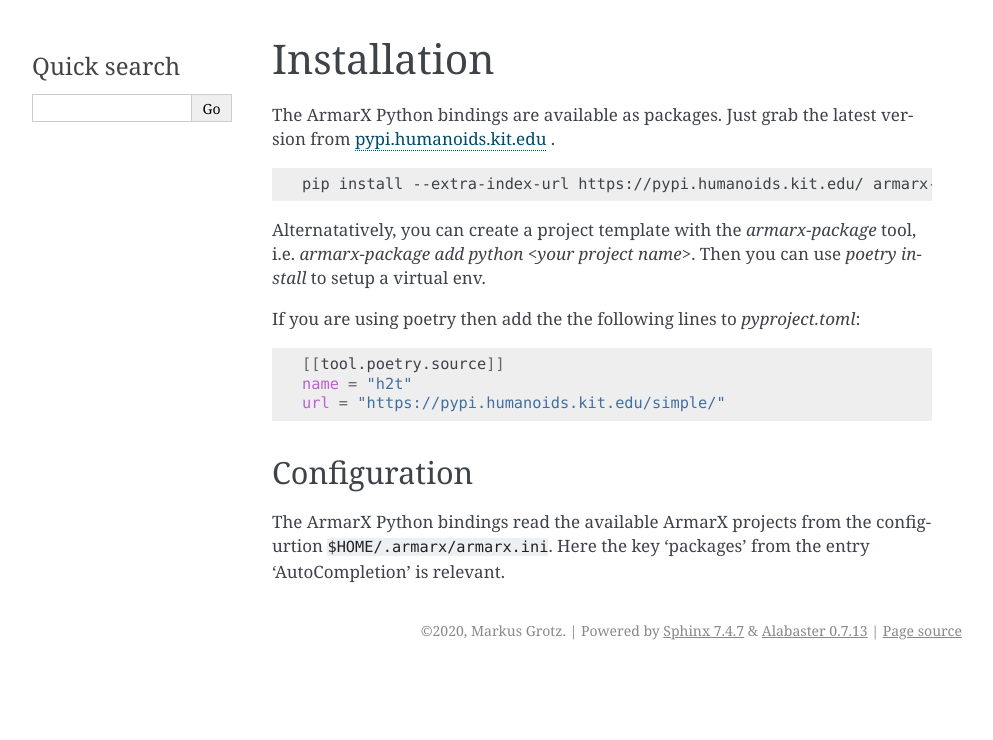
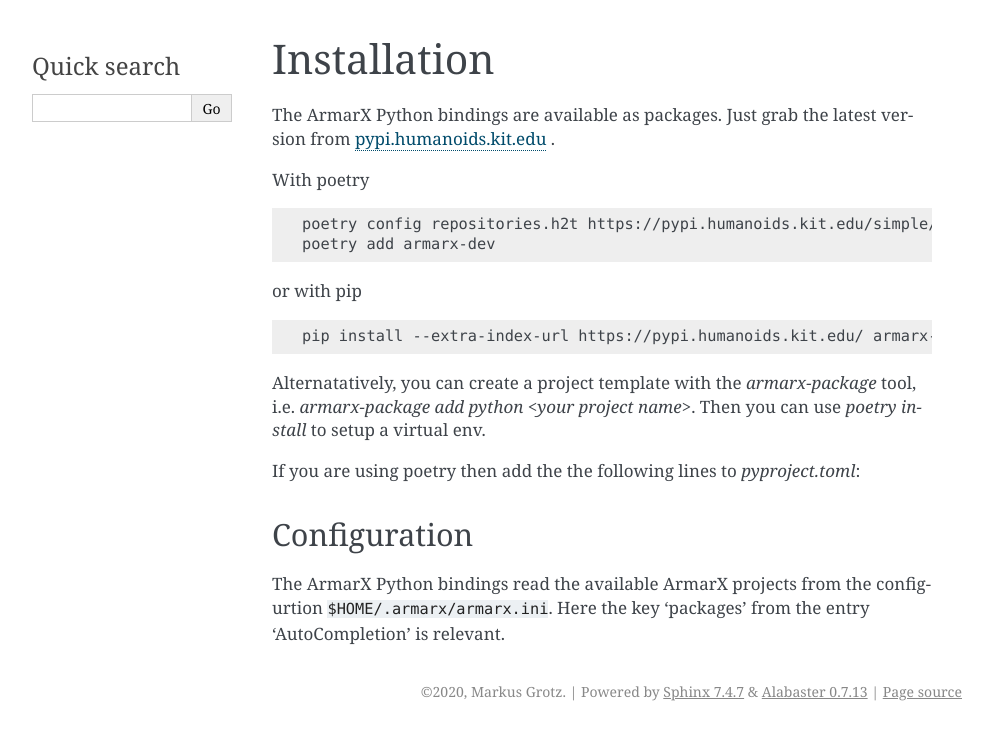
Before and after one commit to markusgrotz/python3-armarx, a Sphinx documentation site: the page built from docs/installation.rst, in a window 1280 px wide. Shown: the top 740 px of the page, without its empty margins (148-1141 px from the left). Built offline with Sphinx 7.4.7, drawn with Linux system fonts in a browser that asks for light colours.

Commit message:
update installation page

```diff
--- a/docs/installation.rst
+++ b/docs/installation.rst
@@ -3,6 +3,16 @@
 
 The ArmarX Python bindings are available as packages.
 Just grab the latest version from `pypi.humanoids.kit.edu <https://pypi.humanoids.kit.edu>`__ .
+
+With poetry
+
+.. highlight:: bash
+.. code-block:: bash
+
+    poetry config repositories.h2t https://pypi.humanoids.kit.edu/simple/
+    poetry add armarx-dev
+
+or with pip
 
 .. highlight:: bash
 .. code-block:: bash
@@ -17,9 +27,6 @@
 
 If you are using poetry then add the the following lines to `pyproject.toml`::
 
-    [[tool.poetry.source]]
-    name = "h2t"
-    url = "https://pypi.humanoids.kit.edu/simple/"
 
 
 Configuration
```
